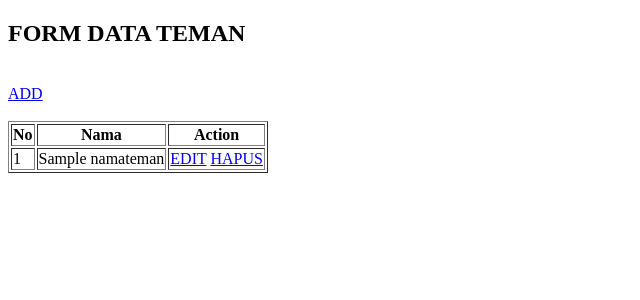
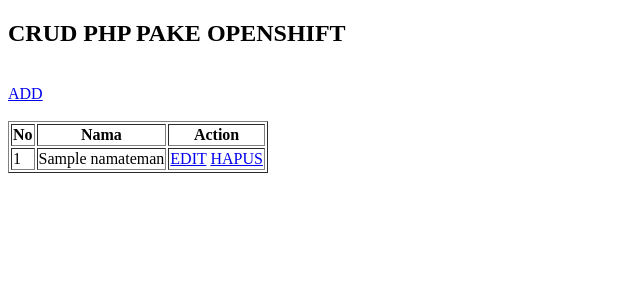
Before and after one commit to vohanks354/build-app, a PHP site: page / in a window 1280 px wide. Shown: the top 300 px of the page, without its empty margins (0-640 px from the left). Run offline with PHP 8.4, Linux system fonts and the light colour scheme; tables that the repository leaves empty or names only in its code hold one stand-in row (values such as "Sample post"); data that the repository does not hold is empty.

Commit message:
ganti h2

```diff
--- a/index.php
+++ b/index.php
@@ -5,7 +5,7 @@
 </head>
 <body>
 
-	<h2>FORM DATA TEMAN</h2>
+	<h2>CRUD PHP PAKE OPENSHIFT</h2>
 	<br/>
 	<a href="tambah.php">ADD</a>
 	<br/>
```
